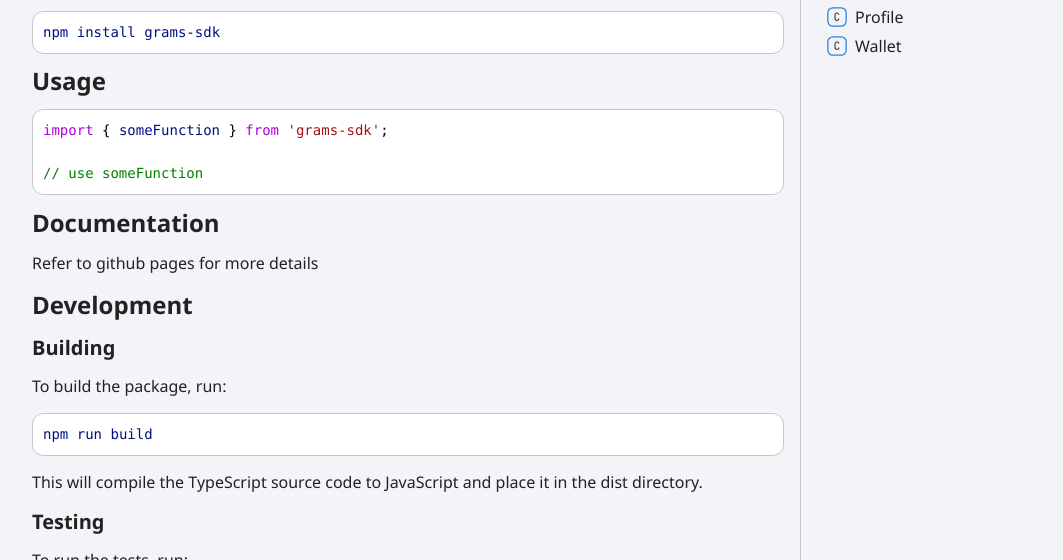
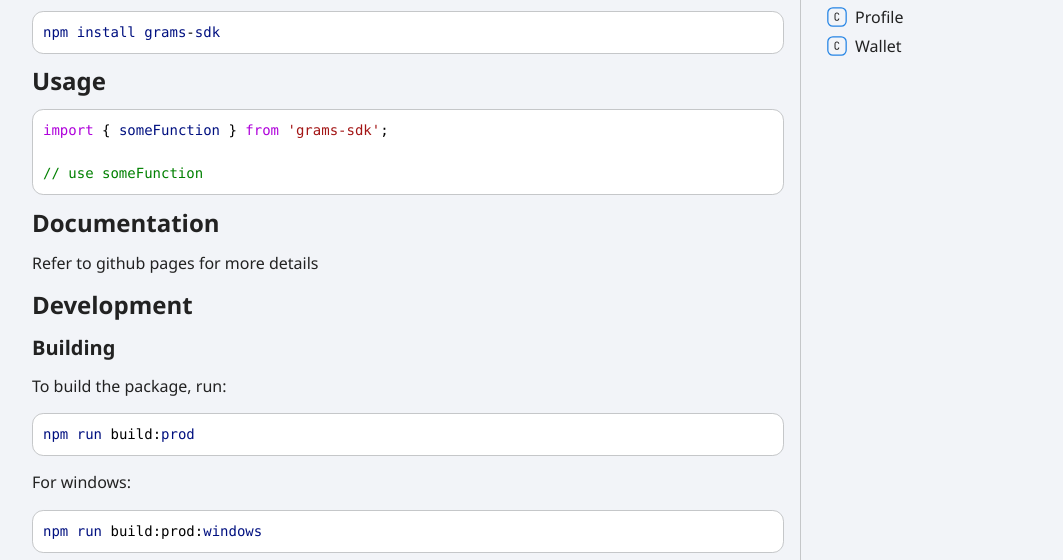
Before and after one commit to GramsOrg/grams-sdk-node, a website: page docs/index.html in a window 1280 px wide. Shown: the part 240-800 px from the top of the page, without its empty margins (96-1159 px from the left). Drawn offline with Linux system fonts and the light colour scheme.

Commit message:
Deploying to main from  @ 849fc5468c70fd0d1573109ff2f4f132684536bd 🚀

```diff
--- a/docs/index.html
+++ b/docs/index.html
@@ -43,7 +43,10 @@
   <h3>Building</h3>
 </a>
 <p>To build the package, run:</p>
-<pre><code><span class="hl-0">npm</span><span class="hl-1"> </span><span class="hl-0">run</span><span class="hl-1"> </span><span class="hl-0">build</span>
+<pre><code><span class="hl-0">npm</span><span class="hl-1"> </span><span class="hl-0">run</span><span class="hl-1"> </span><span class="hl-5">build</span><span class="hl-1">:</span><span class="hl-0">prod</span>
+</code></pre>
+<p>For windows:</p>
+<pre><code><span class="hl-0">npm</span><span class="hl-1"> </span><span class="hl-0">run</span><span class="hl-1"> </span><span class="hl-5">build</span><span class="hl-1">:</span><span class="hl-5">prod</span><span class="hl-1">:</span><span class="hl-0">windows</span>
 </code></pre>
 <p>This will compile the TypeScript source code to JavaScript and place it in the dist directory.</p>
 
```
Also changed, not shown: docs/classes/Profile.html (+1 -1 lines), docs/classes/Wallet.html (+1 -1 lines).
